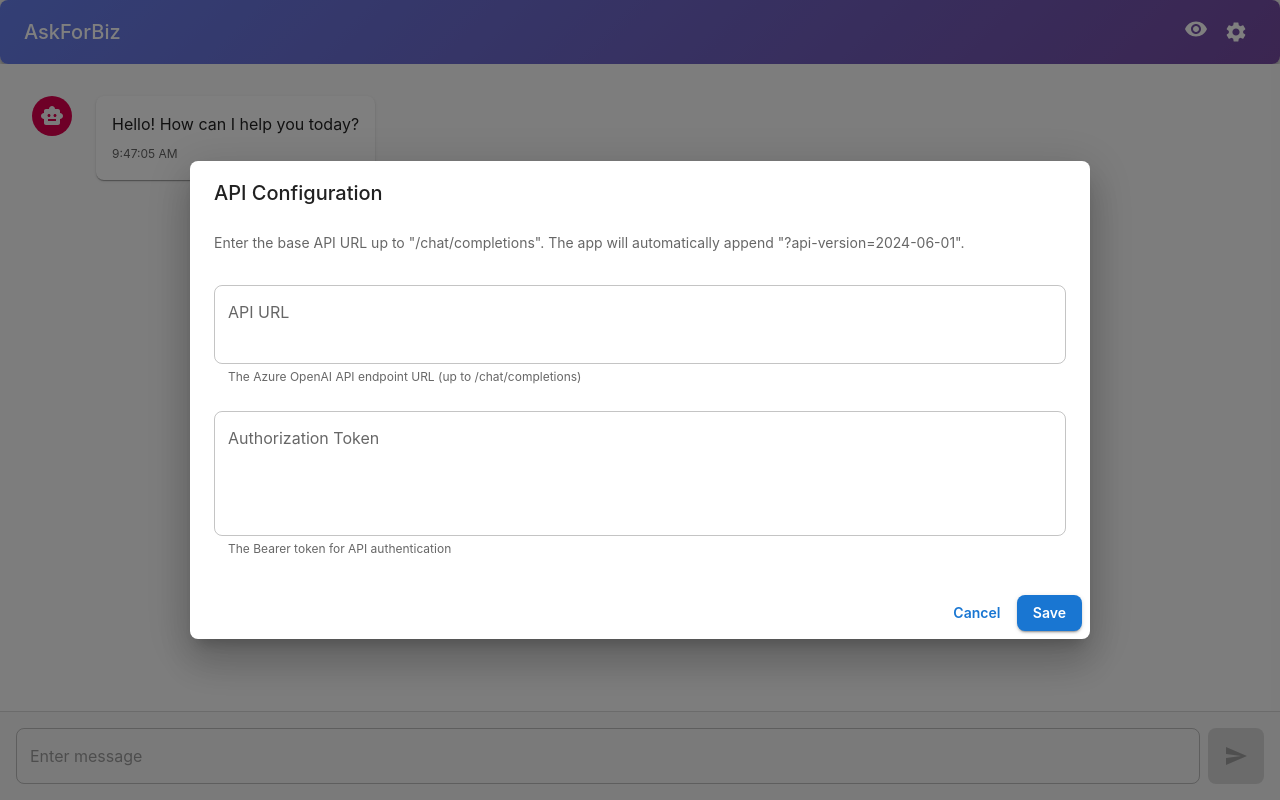
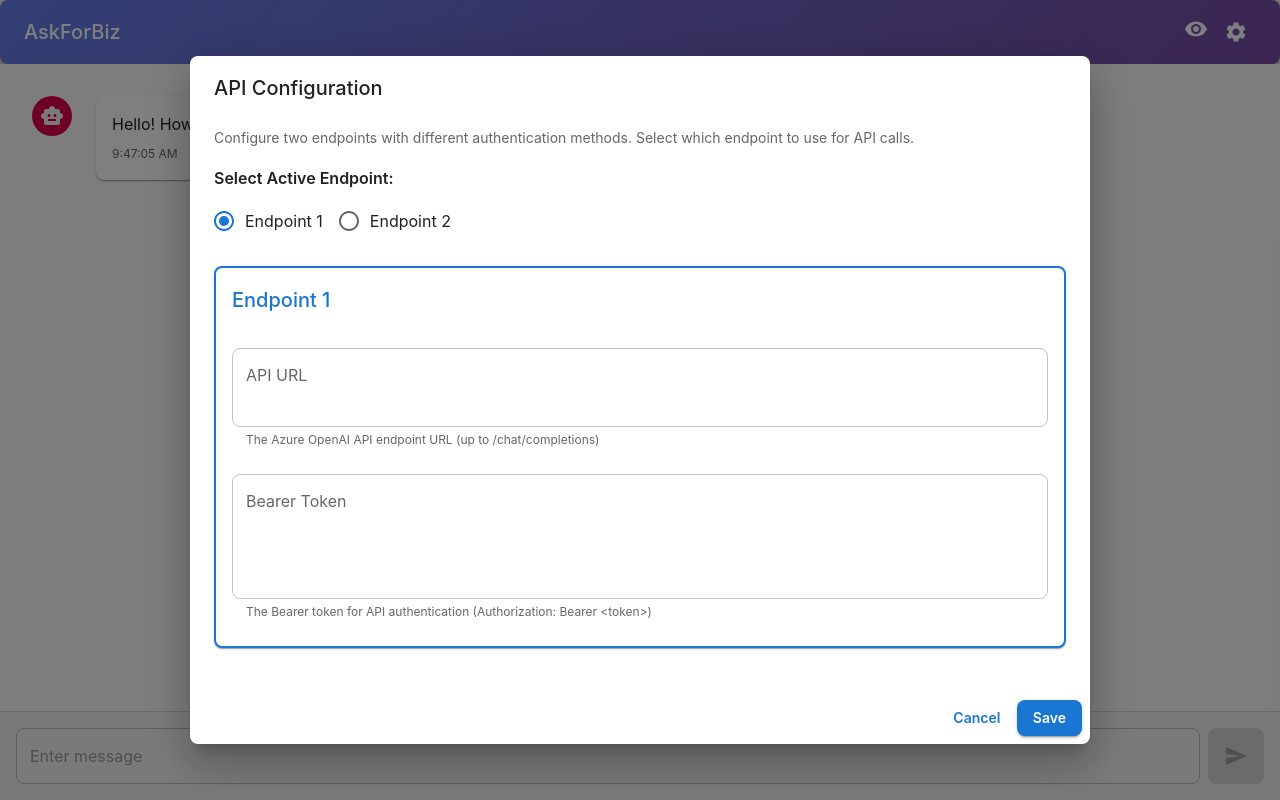
Before and after one commit to malinthaprasan/chat-app, a React (Create React App) app: page / in a window 1280 px wide. Both pictures are taken after a click on the button 1236 px from the left and 32 px from the top of the page. Built offline with nearby package versions, Linux system fonts and the light colour scheme.

Commit message:
fix endpoint selection

```diff
--- a/src/App.js
+++ b/src/App.js
@@ -20,6 +20,10 @@ import {
   DialogTitle,
   DialogContent,
   DialogActions,
+  FormControl,
+  FormControlLabel,
+  Radio,
+  RadioGroup,
   useTheme,
   useMediaQuery
 } from '@mui/material';
@@ -57,8 +61,17 @@ function App() {
   const [networkPanelWidth, setNetworkPanelWidth] = useState(Math.floor(window.innerWidth / 3));
   const [isDragging, setIsDragging] = useState(false);
   const [apiConfig, setApiConfig] = useState({
+    endpoint1: {
       url: '',
-    token: ''
+      key: '',
+      authType: 'bearer'
+    },
+    endpoint2: {
+      url: '',
+      key: '',
+      authType: 'test-key'
+    },
+    selectedEndpoint: 'endpoint1'
   });
   const messagesEndRef = useRef(null);
   const theme = useTheme();
@@ -86,6 +99,9 @@ function App() {
       setMessages(prev => [...prev, userMessage]);
       setIsLoading(true);
 
+      // Get selected endpoint configuration
+      const selectedConfig = apiConfig[apiConfig.selectedEndpoint];
+
       try {
         // Prepare request data
         const requestData = {
@@ -101,9 +117,15 @@ function App() {
         const requestBody = JSON.stringify(requestData, null, 2);
         const requestHeaders = {
           'accept': 'application/json',
-          'Content-Type': 'application/json',
-          'Authorization': `Bearer ${apiConfig.token}`
+          'Content-Type': 'application/json'
         };
+
+        // Add appropriate authorization header based on endpoint type
+        if (selectedConfig.authType === 'bearer') {
+          requestHeaders['Authorization'] = `Bearer ${selectedConfig.key}`;
+        } else if (selectedConfig.authType === 'test-key') {
+          requestHeaders['Test-Key'] = selectedConfig.key;
+        }
 
         // Make API call with timing
         const fullUrl = getFullApiUrl();
@@ -188,7 +210,7 @@ function App() {
           }, null, 2),
           requestHeaders: maskSensitiveHeaders(`accept: application/json
 Content-Type: application/json
-Authorization: Bearer ${apiConfig.token}`),
+${selectedConfig.authType === 'bearer' ? `Authorization: Bearer ${selectedConfig.key}` : `Test-Key: ${selectedConfig.key}`}`),
           responseBody: JSON.stringify({ error: error.message }, null, 2),
           responseHeaders: 'Content-Type: application/json'
         };
@@ -311,7 +333,8 @@ Authorization: Bearer ${apiConfig.token}`),
 
           // Function to build full API URL
   const getFullApiUrl = () => {
-    return `${apiConfig.url}/chat/completions?api-version=2024-06-01`;
+    const selectedConfig = apiConfig[apiConfig.selectedEndpoint];
+    return `${selectedConfig.url}/chat/completions?api-version=2024-06-01`;
   };
 
   const NetworkLogsPanel = () => (
@@ -669,13 +692,46 @@ Authorization: Bearer ${apiConfig.token}`),
         <DialogContent>
           <Box sx={{ pt: 1 }}>
             <Typography variant="body2" color="text.secondary" sx={{ mb: 2 }}>
-              Enter the base API URL up to "/chat/completions". The app will automatically append "?api-version=2024-06-01".
+              Configure two endpoints with different authentication methods. Select which endpoint to use for API calls.
+            </Typography>
+
+            {/* Endpoint Selection */}
+            <FormControl component="fieldset" sx={{ mb: 3, width: '100%' }}>
+              <Typography variant="subtitle1" sx={{ mb: 1, fontWeight: 600 }}>
+                Select Active Endpoint:
+              </Typography>
+              <RadioGroup
+                value={apiConfig.selectedEndpoint}
+                onChange={(e) => setApiConfig(prev => ({ ...prev, selectedEndpoint: e.target.value }))}
+                row
+              >
+                <FormControlLabel
+                  value="endpoint1"
+                  control={<Radio />}
+                  label="Endpoint 1"
+                />
+                <FormControlLabel
+                  value="endpoint2"
+                  control={<Radio />}
+                  label="Endpoint 2"
+                />
+              </RadioGroup>
+            </FormControl>
+
+            {/* Endpoint 1 Configuration */}
+            {apiConfig.selectedEndpoint === 'endpoint1' && (
+              <Paper sx={{ p: 2, mb: 3, border: 2, borderColor: 'primary.main' }}>
+                <Typography variant="h6" sx={{ mb: 2, color: 'primary.main' }}>
+                  Endpoint 1
                 </Typography>
                 <TextField
                   fullWidth
                   label="API URL"
-              value={apiConfig.url}
-              onChange={(e) => setApiConfig(prev => ({ ...prev, url: e.target.value }))}
+                  value={apiConfig.endpoint1.url}
+                  onChange={(e) => setApiConfig(prev => ({
+                    ...prev,
+                    endpoint1: { ...prev.endpoint1, url: e.target.value }
+                  }))}
                   margin="normal"
                   multiline
                   rows={2}
@@ -683,14 +739,54 @@ Authorization: Bearer ${apiConfig.token}`),
                 />
                 <TextField
                   fullWidth
-              label="Authorization Token"
-              value={apiConfig.token}
-              onChange={(e) => setApiConfig(prev => ({ ...prev, token: e.target.value }))}
+                  label="Bearer Token"
+                  value={apiConfig.endpoint1.key}
+                  onChange={(e) => setApiConfig(prev => ({
+                    ...prev,
+                    endpoint1: { ...prev.endpoint1, key: e.target.value }
+                  }))}
                   margin="normal"
                   multiline
                   rows={4}
-              helperText="The Bearer token for API authentication"
+                  helperText="The Bearer token for API authentication (Authorization: Bearer <token>)"
                 />
+              </Paper>
+            )}
+
+            {/* Endpoint 2 Configuration */}
+            {apiConfig.selectedEndpoint === 'endpoint2' && (
+              <Paper sx={{ p: 2, border: 2, borderColor: 'primary.main' }}>
+                <Typography variant="h6" sx={{ mb: 2, color: 'primary.main' }}>
+                  Endpoint 2
+                </Typography>
+                <TextField
+                  fullWidth
+                  label="API URL"
+                  value={apiConfig.endpoint2.url}
+                  onChange={(e) => setApiConfig(prev => ({
+                    ...prev,
+                    endpoint2: { ...prev.endpoint2, url: e.target.value }
+                  }))}
+                  margin="normal"
+                  multiline
+                  rows={2}
+                  helperText="The Azure OpenAI API endpoint URL (up to /chat/completions)"
+                />
+                <TextField
+                  fullWidth
+                  label="Test Key"
+                  value={apiConfig.endpoint2.key}
+                  onChange={(e) => setApiConfig(prev => ({
+                    ...prev,
+                    endpoint2: { ...prev.endpoint2, key: e.target.value }
+                  }))}
+                  margin="normal"
+                  multiline
+                  rows={4}
+                  helperText="The Test-Key for API authentication (Test-Key: <key>)"
+                />
+              </Paper>
+            )}
           </Box>
         </DialogContent>
         <DialogActions>
```
Lines whose indentation alone changed are shown as unchanged.
